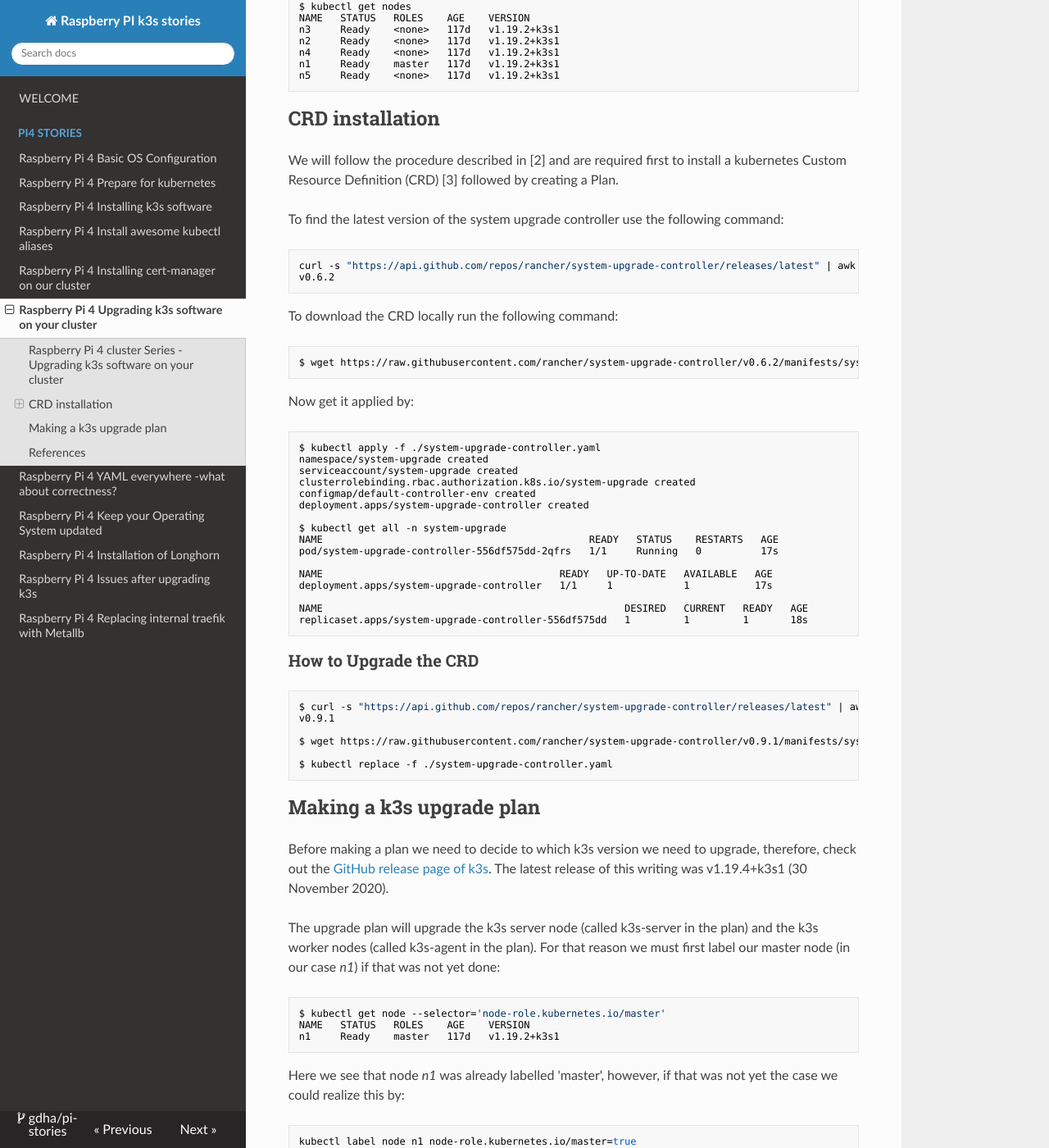
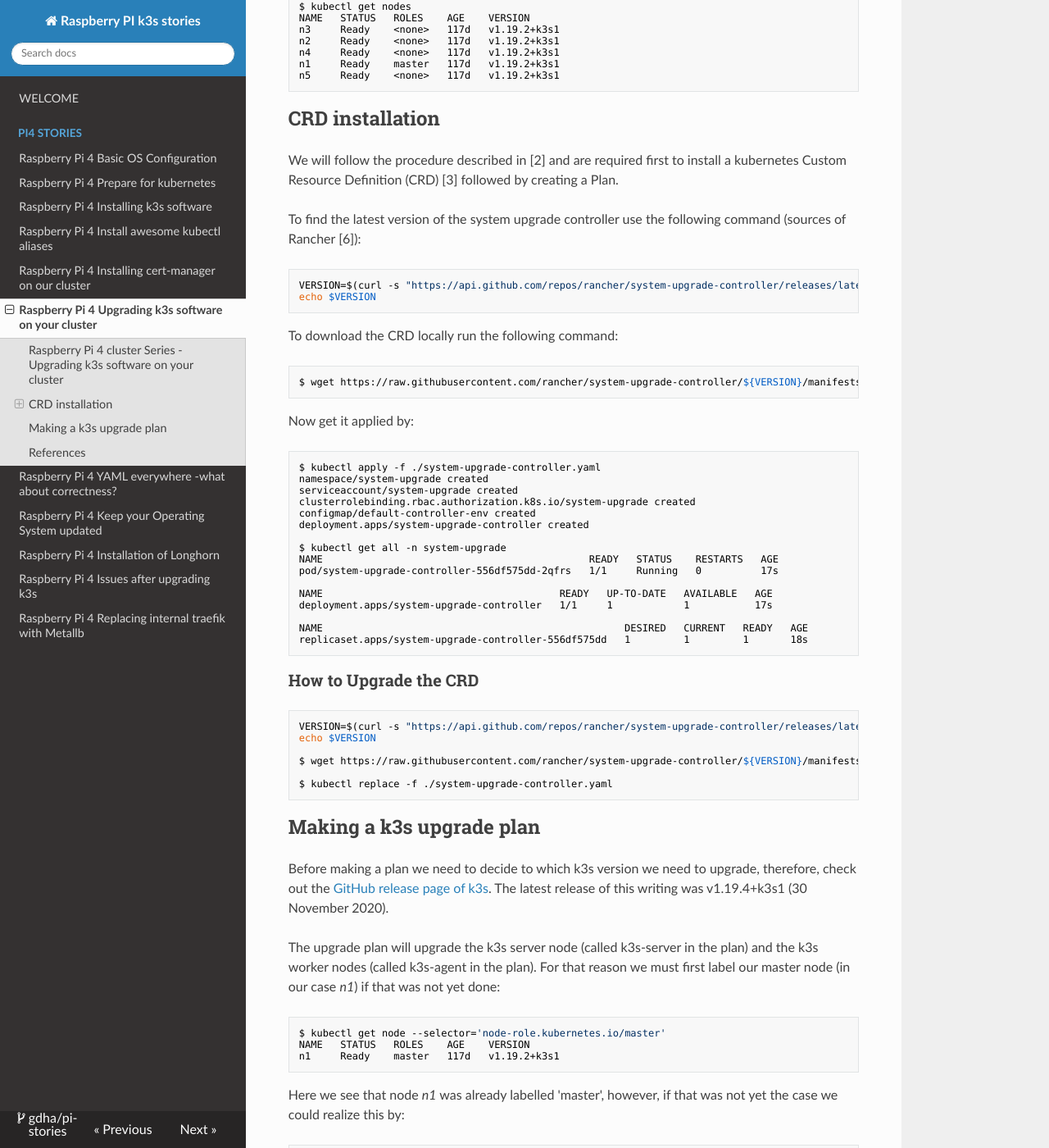
Before and after one commit to gdha/pi-stories, an MkDocs documentation site: the page built from docs/pi-stories6.md, in a window 1280 px wide and 1400 px high, scrolled down 380 px. Shown: the whole window at 82% size. Built offline with MkDocs 1.6.1, drawn with Linux system fonts in a browser that asks for light colours; nearby versions of some CDN libraries; some of the changed text lies outside the part shown.

Commit message:
update k3s upgrade story

````diff
--- a/docs/pi-stories6.md
+++ b/docs/pi-stories6.md
@@ -17,17 +17,17 @@ n5     Ready    <none>   117d   v1.19.2+k3s1
 
 We will follow the procedure described in [2] and are required first to install a kubernetes Custom Resource Definition (CRD) [3] followed by creating a Plan.
 
-To find the latest version of the system upgrade controller use the following command:
+To find the latest version of the system upgrade controller use the following command (sources of Rancher [6]):
 
 ```bash
-curl -s "https://api.github.com/repos/rancher/system-upgrade-controller/releases/latest" | awk -F '"' '/tag_name/{print $4}'
-v0.6.2
+VERSION=$(curl -s "https://api.github.com/repos/rancher/system-upgrade-controller/releases/latest" | awk -F '"' '/tag_name/{print $4}')
+echo $VERSION
 ```
 
 To download the CRD locally run the following command:
 
 ```bash
-$ wget https://raw.githubusercontent.com/rancher/system-upgrade-controller/v0.6.2/manifests/system-upgrade-controller.yaml
+$ wget https://raw.githubusercontent.com/rancher/system-upgrade-controller/${VERSION}/manifests/system-upgrade-controller.yaml
 ```
 
 Now get it applied by:
@@ -54,10 +54,10 @@ replicaset.apps/system-upgrade-controller-556df575dd   1         1         1
 ### How to Upgrade the CRD
 
 ```bash
-$ curl -s "https://api.github.com/repos/rancher/system-upgrade-controller/releases/latest" | awk -F '"' '/tag_name/{print $4}'
-v0.9.1
+VERSION=$(curl -s "https://api.github.com/repos/rancher/system-upgrade-controller/releases/latest" | awk -F '"' '/tag_name/{print $4}')
+echo $VERSION
 
-$ wget https://raw.githubusercontent.com/rancher/system-upgrade-controller/v0.9.1/manifests/system-upgrade-controller.yaml
+$ wget https://raw.githubusercontent.com/rancher/system-upgrade-controller/${VERSION}/manifests/system-upgrade-controller.yaml
 
 $ kubectl replace -f ./system-upgrade-controller.yaml
 ```
@@ -79,6 +79,8 @@ Here we see that node *n1* was already labelled 'master', however, if that was n
 ```bash
 kubectl label node n1 node-role.kubernetes.io/master=true
 ```
+
+Edit the plan to update the k3s version (See variable $VERSION): `vi ./k3s-upgrade-plan.yaml`
 
 Apply the plan:
 
@@ -377,3 +379,5 @@ To start the k3s version upgrade overwrite the label k3s-upgrade again with keyw
 [4] [k3s Upgrade Plan](https://github.com/gdha/k3s-upgrade-controller/blob/main/k3s-upgrade-plan.yaml)
 
 [5] [GitHub Sources of our k3s upgrade controller](https://github.com/gdha/k3s-upgrade-controller)
+
+[6] [GitHub rancher/system-upgrade-controller](https://github.com/rancher/system-upgrade-controller)
````
